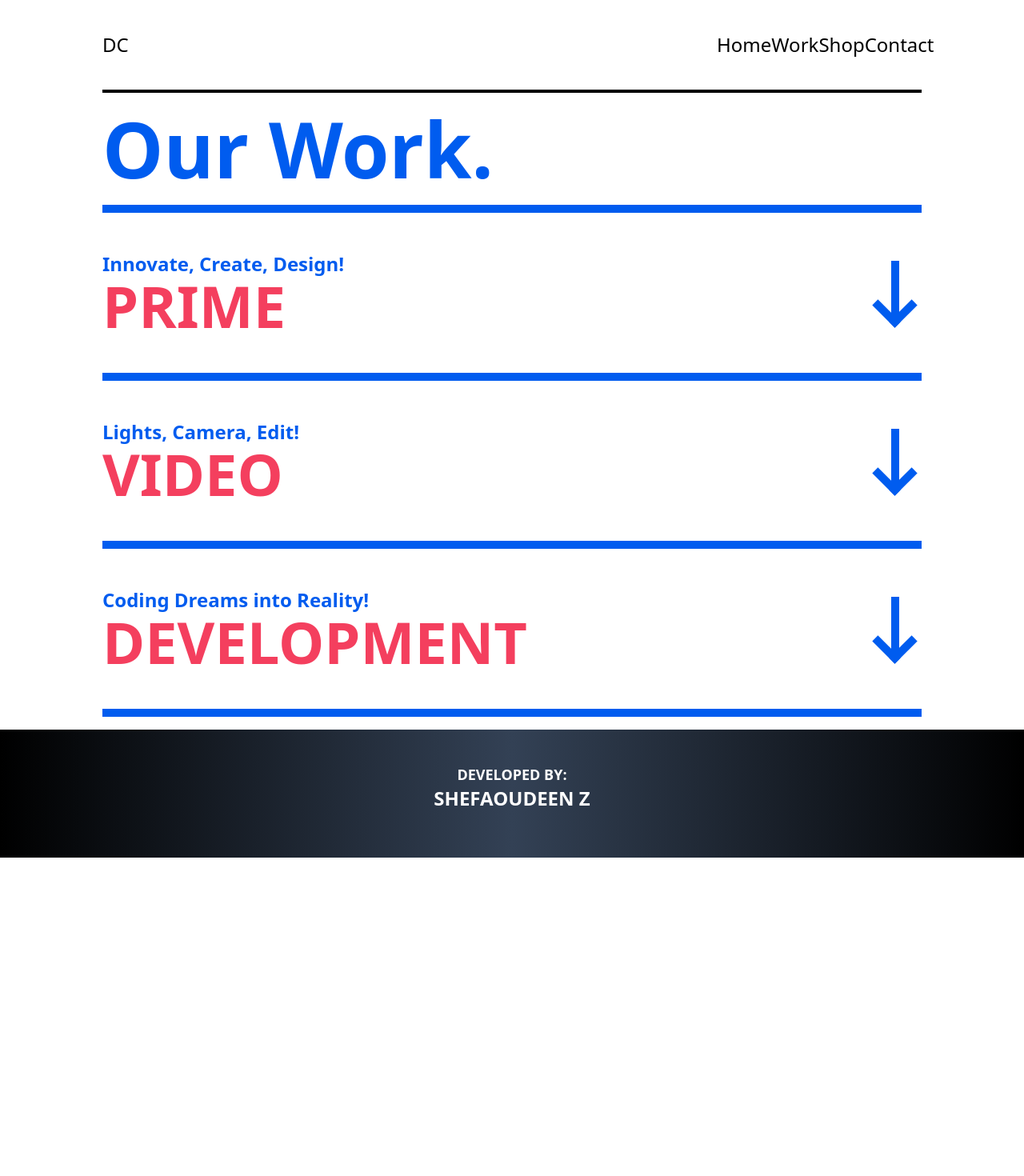
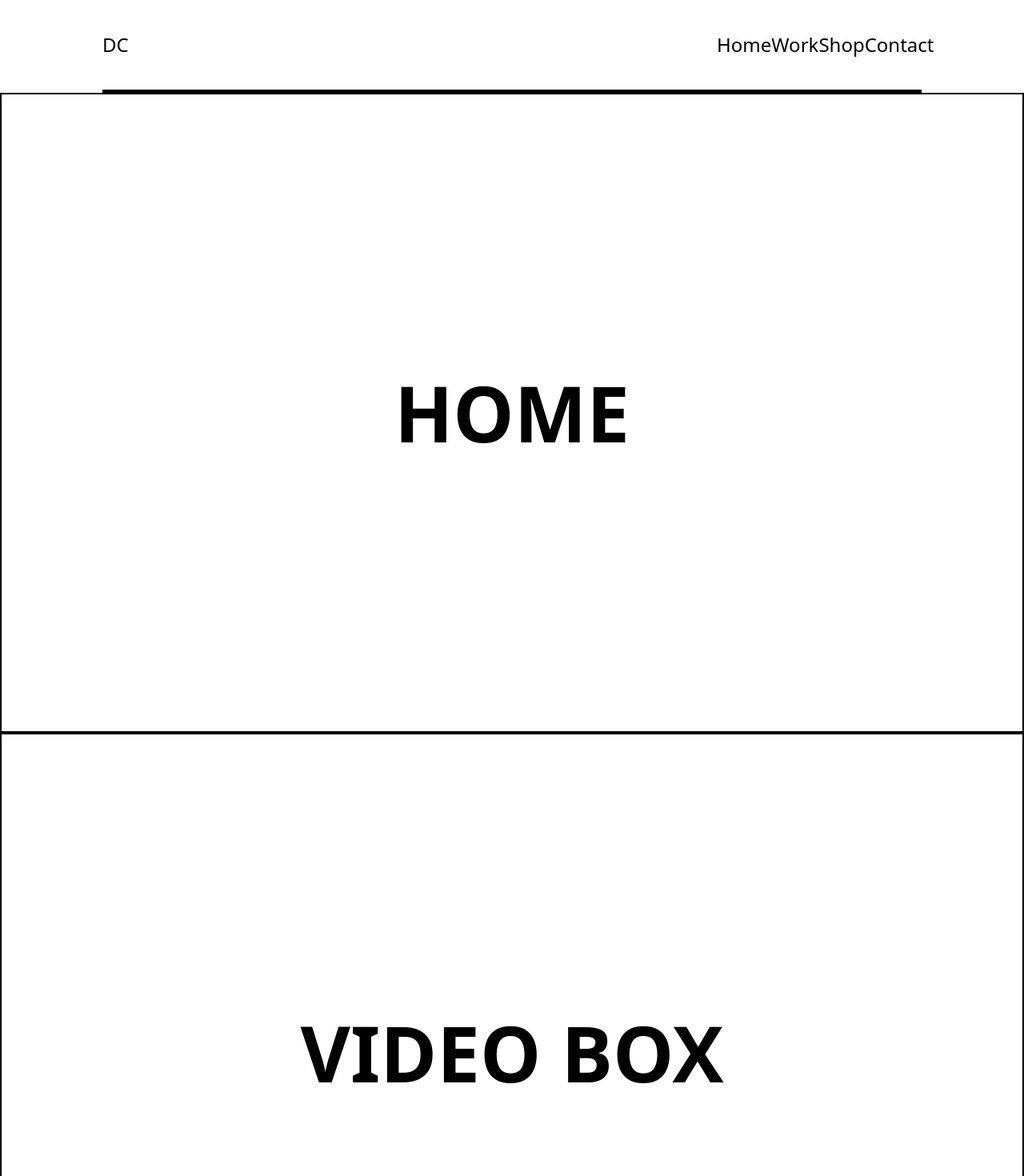
Before and after one commit to Shefaoudeen/DC-website, a React (Vite) app: page / in a window 1280 px wide. Shown: the top 1470 px of the page at 80% size. Before the commit the page ends 1072 px from the top, so only its background shows below. Built offline with nearby package versions, Linux system fonts and the light colour scheme.

Commit message:
Components template added

```diff
--- a/src/App.jsx
+++ b/src/App.jsx
@@ -1,10 +1,10 @@
 import { BrowserRouter, Route, Routes } from "react-router-dom";
-import Work from "./Components/Work";
-import Prime from "./Components/Prime";
-import Video from "./Components/Video";
-import Development from "./Components/Development";
+import Prime from "./Components/Units/Prime";
+import Video from "./Components/Units/Video";
+import Development from "./Components/Units/Development";
 import Layout from "./Pages/Layout";
 import ScrollToTop from "./Components/ScrollToTop";
+import Homepage from "./Pages/Homepage";
 
 export default function App() {
   return (
@@ -12,7 +12,7 @@ export default function App() {
       <ScrollToTop />
       <Routes>
         <Route path="/" element={<Layout />}>
-          <Route index element={<Work />} />
+          <Route index element={<Homepage />} />
           <Route path="/prime" element={<Prime />} />
           <Route path="video" element={<Video />} />
           <Route path="development" element={<Development />} />
--- /dev/null
+++ b/src/Components/Home.jsx
@@ -0,0 +1,11 @@
+import React from "react";
+
+const Home = () => {
+  return (
+    <div className="w-full h-screen flex justify-center items-center border-2 border-black max-sm:text-6xl">
+      <h1 className="text-8xl font-bold">HOME</h1>
+    </div>
+  );
+};
+
+export default Home;
--- a/src/Components/Work.jsx
+++ b/src/Components/Units.jsx
@@ -4,7 +4,7 @@ import React, { useState } from "react";
 import Arrow from "./Arrow";
 import { work } from "../Data/work";
 
-const Work = () => {
+const Units = () => {
   const [toggle, setToggle] = useState(null);
   const [enableMultiSelection, setEnableMulitSelection] = useState(true);
   const [multiple, setMultiple] = useState([]);
@@ -50,7 +50,7 @@ const Work = () => {
       <div className="flex flex-col justify-center items-center w-[100%]">
         <div className="flex flex-col justify-center w-[80%] h-[150px] border-b-[10px] border-[#005cef] max-sm:w-[90%]">
           <h1 className="text-start text-[#005cef] text-8xl font-bold max-sm:text-7xl">
-            Our Work.
+            Our Units.
           </h1>
         </div>
         {/* For Desktop */}
@@ -170,4 +170,4 @@ const Work = () => {
   );
 };
 
-export default Work;
+export default Units;
--- a/src/Components/Prime.jsx
+++ b/src/Components/Units/Development.jsx
@@ -1,8 +1,8 @@
 import React from "react";
-import Arrow from "./Arrow";
+import Arrow from "../Arrow";
 import { Link } from "react-router-dom";
 
-const Prime = () => {
+const Development = () => {
   let blue = "#005cef";
   let red = "#f43f5e";
 
@@ -10,21 +10,19 @@ const Prime = () => {
     <div>
       <div className="flex justify-center">
         <div className="w-[80%]">
-          <a href="#about">
-            <div className="scale-[60%] w-min">
-              <Arrow />
-            </div>
-          </a>
+          <div className="scale-[60%] w-min">
+            <Arrow />
+          </div>
           <div>
-            <h1 className="text-8xl font-bold">DC PRIME</h1>
+            <h1 className="text-8xl font-bold">DC DEVELOPMENT</h1>
             <h1 className="text-xl font-medium text-gray-400 tracking-widest">
-              Innovate, Create, Design!
+              Coding Dreams into Reality!
             </h1>
           </div>
         </div>
       </div>
       <div className="flex justify-center">
-        <div className="w-[80%]" id="about">
+        <div className="w-[80%]">
           <div className="py-10">
             <h1 className={`text-[${red}] font-bold text-4xl`}>
               About Project
@@ -92,7 +90,7 @@ const Prime = () => {
           <div className="py-10">
             <h1 className={`text-[${red}] font-bold text-4xl`}>Process</h1>
           </div>
-          <div className="flex w-[100%] text-xl max-md:flex-col text-justify gap-10">
+          <div className="flex w-[100%] text-xl max-md:flex-col text-justify">
             <span className="text-gray-600 w-1/2 max-md:w-full">
               Working with Houdini, Redshift, and Cinema4D, we built growth,
               smoke, collision, and inflation systems. Each of these were
@@ -110,7 +108,7 @@ const Prime = () => {
         </div>
       </div>
       <div className="flex justify-center py-10">
-        <div className="w-[80%] flex justify-between">
+        <div className="w-[80%] flex justify-between items-center">
           <div>
             <h1 className={`text-6xl font-bold text-[${blue}]`}>
               Other Divisions
@@ -130,4 +128,4 @@ const Prime = () => {
   );
 };
 
-export default Prime;
+export default Development;
--- a/src/Components/Video.jsx
+++ b/src/Components/Units/Prime.jsx
@@ -1,8 +1,8 @@
 import React from "react";
-import Arrow from "./Arrow";
+import Arrow from "../Arrow";
 import { Link } from "react-router-dom";
 
-const Video = () => {
+const Prime = () => {
   let blue = "#005cef";
   let red = "#f43f5e";
 
@@ -10,19 +10,21 @@ const Video = () => {
     <div>
       <div className="flex justify-center">
         <div className="w-[80%]">
-          <div className="scale-[60%] w-min">
-            <Arrow />
-          </div>
+          <a href="#about">
+            <div className="scale-[60%] w-min">
+              <Arrow />
+            </div>
+          </a>
           <div>
-            <h1 className="text-8xl font-bold">DC VIDEO</h1>
+            <h1 className="text-8xl font-bold">DC PRIME</h1>
             <h1 className="text-xl font-medium text-gray-400 tracking-widest">
-              Lights, Camera, Edit!
+              Innovate, Create, Design!
             </h1>
           </div>
         </div>
       </div>
       <div className="flex justify-center">
-        <div className="w-[80%]">
+        <div className="w-[80%]" id="about">
           <div className="py-10">
             <h1 className={`text-[${red}] font-bold text-4xl`}>
               About Project
@@ -108,7 +110,7 @@ const Video = () => {
         </div>
       </div>
       <div className="flex justify-center py-10">
-        <div className="w-[80%] flex justify-between items-center">
+        <div className="w-[80%] flex justify-between">
           <div>
             <h1 className={`text-6xl font-bold text-[${blue}]`}>
               Other Divisions
@@ -128,4 +130,4 @@ const Video = () => {
   );
 };
 
-export default Video;
+export default Prime;
--- a/src/Components/Development.jsx
+++ b/src/Components/Units/Video.jsx
@@ -1,8 +1,8 @@
 import React from "react";
-import Arrow from "./Arrow";
+import Arrow from "../Arrow";
 import { Link } from "react-router-dom";
 
-const Development = () => {
+const Video = () => {
   let blue = "#005cef";
   let red = "#f43f5e";
 
@@ -14,9 +14,9 @@ const Development = () => {
             <Arrow />
           </div>
           <div>
-            <h1 className="text-8xl font-bold">DC DEVELOPMENT</h1>
+            <h1 className="text-8xl font-bold">DC VIDEO</h1>
             <h1 className="text-xl font-medium text-gray-400 tracking-widest">
-              Coding Dreams into Reality!
+              Lights, Camera, Edit!
             </h1>
           </div>
         </div>
@@ -90,7 +90,7 @@ const Development = () => {
           <div className="py-10">
             <h1 className={`text-[${red}] font-bold text-4xl`}>Process</h1>
           </div>
-          <div className="flex w-[100%] text-xl max-md:flex-col text-justify">
+          <div className="flex w-[100%] text-xl max-md:flex-col text-justify gap-10">
             <span className="text-gray-600 w-1/2 max-md:w-full">
               Working with Houdini, Redshift, and Cinema4D, we built growth,
               smoke, collision, and inflation systems. Each of these were
@@ -128,4 +128,4 @@ const Development = () => {
   );
 };
 
-export default Development;
+export default Video;
--- /dev/null
+++ b/src/Components/VideoBox.jsx
@@ -0,0 +1,11 @@
+import React from "react";
+
+const VideoBox = () => {
+  return (
+    <div className="w-full h-screen flex justify-center items-center border-2 border-black max-sm:text-6xl">
+      <h1 className="text-8xl font-bold">VIDEO BOX</h1>
+    </div>
+  );
+};
+
+export default VideoBox;
--- /dev/null
+++ b/src/Components/Works.jsx
@@ -0,0 +1,11 @@
+import React from "react";
+
+const Works = () => {
+  return (
+    <div className="w-full h-screen flex justify-center items-center border-2 border-black">
+      <h1 className="text-8xl font-bold max-sm:text-6xl">DC WORKS</h1>
+    </div>
+  );
+};
+
+export default Works;
--- a/src/Pages/Footer.jsx
+++ b/src/Pages/Footer.jsx
@@ -8,31 +8,7 @@ const Footer = () => {
    h-[20vh] items-center"
       >
         <div className="text-white w-[60%] h-[50%] flex justify-center items-center flex-col">
-          <h1 className="text-lg font-semibold">DEVELOPED BY: </h1>
-          <h1 className="text-2xl font-bold">SHEFAOUDEEN Z</h1>
-          <div className="w-[50%] flex justify-around text-3xl mt-4 max-sm:w-full ">
-            <a
-              href="https://www.instagram.com/shefaoudeen/"
-              target="_blank"
-              rel="noopener noreferrer"
-            >
-              <i className="fa fa-instagram"></i>
-            </a>
-            <a
-              href="https://www.linkedin.com/feed/"
-              target="_blank"
-              rel="noopener noreferrer"
-            >
-              <i className="fa fa-linkedin"></i>
-            </a>
-            <a
-              href="https://github.com/Shefaoudeen"
-              target="_blank"
-              rel="noopener noreferrer"
-            >
-              <i className="fa fa-github"></i>
-            </a>
-          </div>
+          <h1 className="text-2xl font-bold">FOOTER</h1>
         </div>
       </div>
     </section>
--- /dev/null
+++ b/src/Pages/Homepage.jsx
@@ -0,0 +1,18 @@
+import React from "react";
+import Home from "../Components/Home";
+import VideoBox from "../Components/VideoBox";
+import Units from "../Components/Units";
+import Works from "../Components/Works";
+
+const Homepage = () => {
+  return (
+    <>
+      <Home />
+      <VideoBox />
+      <Units />
+      <Works />
+    </>
+  );
+};
+
+export default Homepage;
--- a/src/Pages/Layout.jsx
+++ b/src/Pages/Layout.jsx
@@ -1,7 +1,7 @@
 import React from "react";
 import Header from "./Header";
 import Footer from "./Footer";
-import Work from "../Components/Work";
+import Work from "../Components/Units";
 import { Outlet } from "react-router-dom";
 
 const Layout = () => {
```
